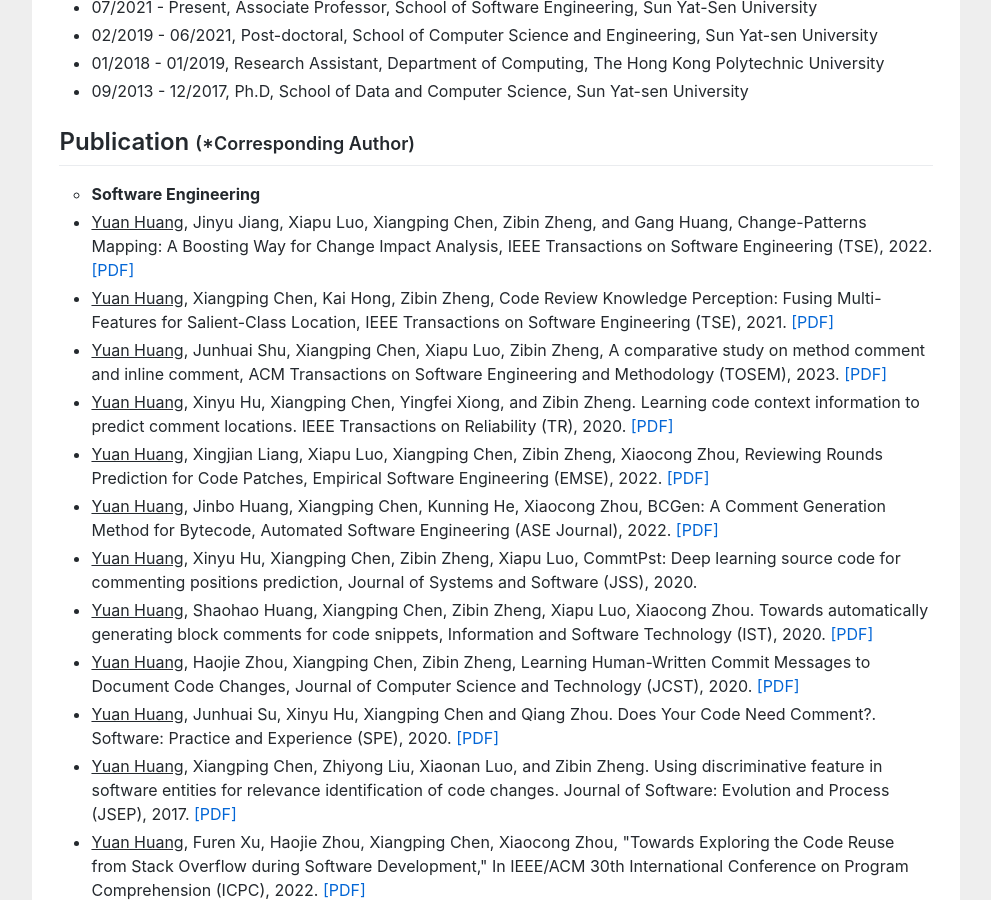
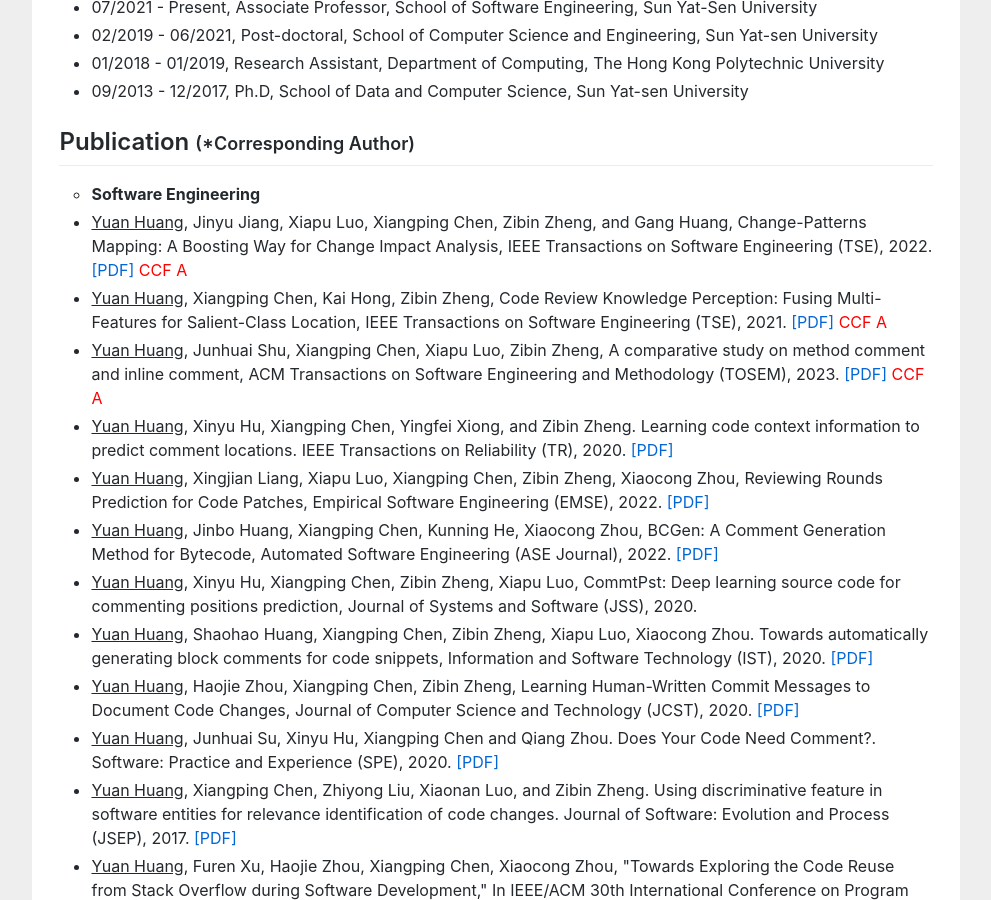
Before and after one commit to huangyuan-hy/huangyuan-hy.github.io, a Jekyll site: the page index.html, which Jekyll copies as it is, in a window 1280 px wide and 900 px high, scrolled down 693 px. Shown: the whole window, without its empty margins (144-1135 px from the left). Built offline with Jekyll 4.4.1, drawn with Linux system fonts in a browser that asks for light colours.

Commit message:
Update index.html

```diff
--- a/index.html
+++ b/index.html
@@ -86,9 +86,9 @@ gtag('config', 'UA-158965281-1');
 
 
 
-<li><u>Yuan Huang</u>, Jinyu Jiang, Xiapu Luo, Xiangping Chen, Zibin Zheng, and Gang Huang, Change-Patterns Mapping: A Boosting Way for Change Impact Analysis, IEEE Transactions on Software Engineering (TSE), 2022. <a href="https://ieeexplore.ieee.org/stamp/stamp.jsp?arnumber=9354949">[PDF]</a></li>
-<li><u>Yuan Huang</u>, Xiangping Chen, Kai Hong, Zibin Zheng, Code Review Knowledge Perception: Fusing Multi-Features for Salient-Class Location, IEEE Transactions on Software Engineering (TSE), 2021. <a href="https://ieeexplore.ieee.org/abstract/document/9186620">[PDF]</a></li>
-<li><u>Yuan Huang</u>, Junhuai Shu, Xiangping Chen, Xiapu Luo, Zibin Zheng, A comparative study on method comment and inline comment, ACM Transactions on Software Engineering and Methodology (TOSEM), 2023. <a href="https://dl.acm.org/doi/pdf/10.1145/3582570">[PDF]</a></li>
+<li><u>Yuan Huang</u>, Jinyu Jiang, Xiapu Luo, Xiangping Chen, Zibin Zheng, and Gang Huang, Change-Patterns Mapping: A Boosting Way for Change Impact Analysis, IEEE Transactions on Software Engineering (TSE), 2022. <a href="https://ieeexplore.ieee.org/stamp/stamp.jsp?arnumber=9354949">[PDF] </a> <a href="" style="color:red;"> CCF A</a></li>
+<li><u>Yuan Huang</u>, Xiangping Chen, Kai Hong, Zibin Zheng, Code Review Knowledge Perception: Fusing Multi-Features for Salient-Class Location, IEEE Transactions on Software Engineering (TSE), 2021. <a href="https://ieeexplore.ieee.org/abstract/document/9186620">[PDF]</a> <a href="" style="color:red;"> CCF A</a></li>
+<li><u>Yuan Huang</u>, Junhuai Shu, Xiangping Chen, Xiapu Luo, Zibin Zheng, A comparative study on method comment and inline comment, ACM Transactions on Software Engineering and Methodology (TOSEM), 2023. <a href="https://dl.acm.org/doi/pdf/10.1145/3582570">[PDF]</a> <a href="" style="color:red;"> CCF A</a></li>
 <li><u>Yuan Huang</u>, Xinyu Hu, Xiangping Chen, Yingfei Xiong, and Zibin Zheng. Learning code context information to predict comment locations. IEEE Transactions on Reliability (TR), 2020. <a href="https://ieeexplore.ieee.org/abstract/document/8809910">[PDF]</a></li>
 <li><u>Yuan Huang</u>, Xingjian Liang, Xiapu Luo, Xiangping Chen, Zibin Zheng, Xiaocong Zhou, Reviewing Rounds Prediction for Code Patches, Empirical Software Engineering (EMSE), 2022. <a href="https://link.springer.com/article/10.1007/s10664-021-10035-z">[PDF]</a></li>
 <li><u>Yuan Huang</u>, Jinbo Huang, Xiangping Chen, Kunning He, Xiaocong Zhou, BCGen: A Comment Generation Method for Bytecode, Automated Software Engineering (ASE Journal), 2022. <a href="https://link.springer.com/article/10.1007/s10515-022-00374-6">[PDF]</a></li>
```
